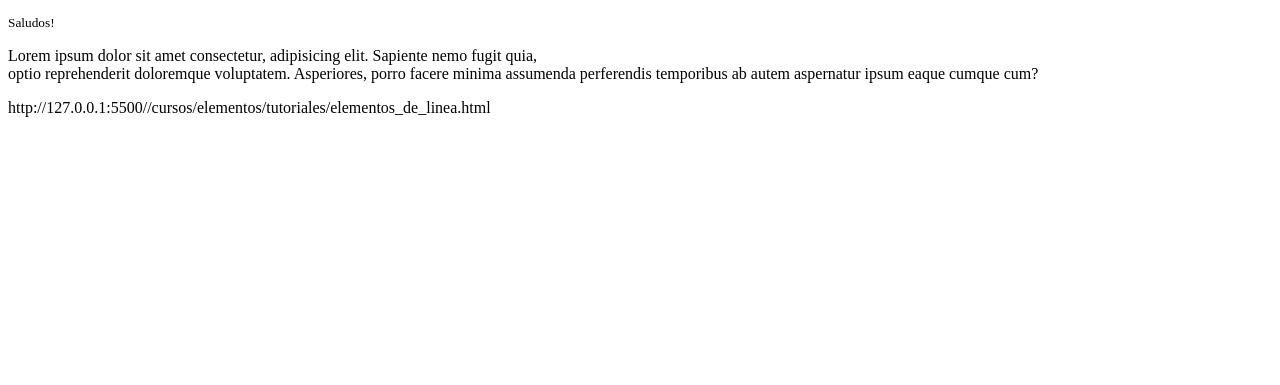
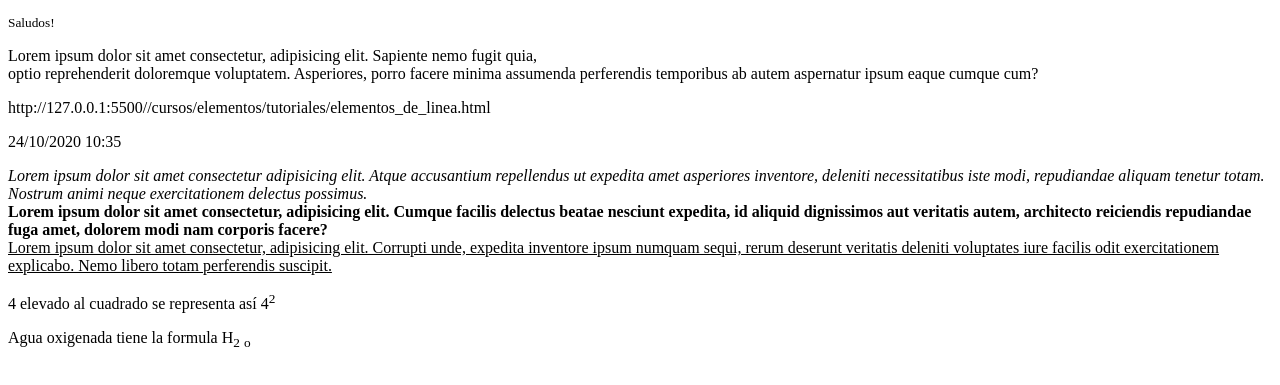
Before and after one commit to MiltonGarciaP/Prueba-Practica-HTML, a plain HTML site: page elementos-de-linea.html in a window 1280 px wide. Shown: the part 101-486 px from the top of the page. Drawn offline with Linux system fonts and the light colour scheme.

Commit message:
elementos de linea II

```diff
--- a/elementos-de-linea.html
+++ b/elementos-de-linea.html
@@ -17,5 +17,20 @@
     </p>
 
     <p>http://127.0.0.1:5500/<wbr>/<wbr>cursos/<wbr>elementos/<wbr>tutoriales<wbr>/elementos_de_linea.html</p>
+
+    <time>24/10/2020</time>
+    <time>10:35</time>
+
+    <p>
+        <i>Lorem ipsum dolor sit amet consectetur adipisicing elit. Atque accusantium repellendus ut expedita amet asperiores inventore, deleniti necessitatibus iste modi, repudiandae aliquam tenetur totam. Nostrum animi neque exercitationem delectus possimus.</i>
+        <br>
+        <b>Lorem ipsum dolor sit amet consectetur, adipisicing elit. Cumque facilis delectus beatae nesciunt expedita, id aliquid dignissimos aut veritatis autem, architecto reiciendis repudiandae fuga amet, dolorem modi nam corporis facere?</b>
+        <br>
+        <u>Lorem ipsum dolor sit amet consectetur, adipisicing elit. Corrupti unde, expedita inventore ipsum numquam sequi, rerum deserunt veritatis deleniti voluptates iure facilis odit exercitationem explicabo. Nemo libero totam perferendis suscipit.</u>
+
+        <p>4 elevado al cuadrado se representa así 4<sup>2</sup></p>
+
+        <p>Agua oxigenada tiene la formula H<sub>2</sub> <sub>o</sub></p>
+    </p>
 </body>
 </html>
```
